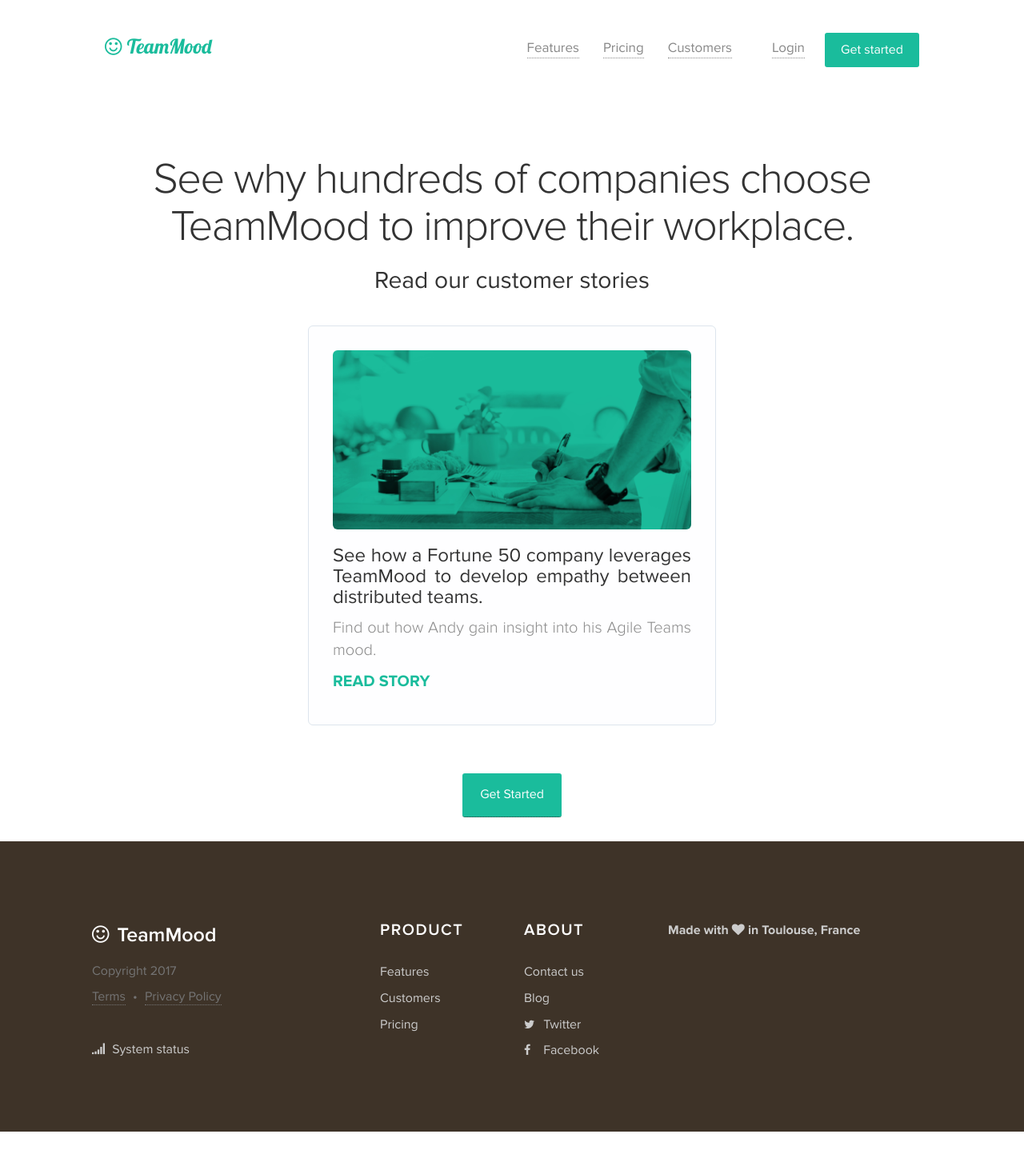
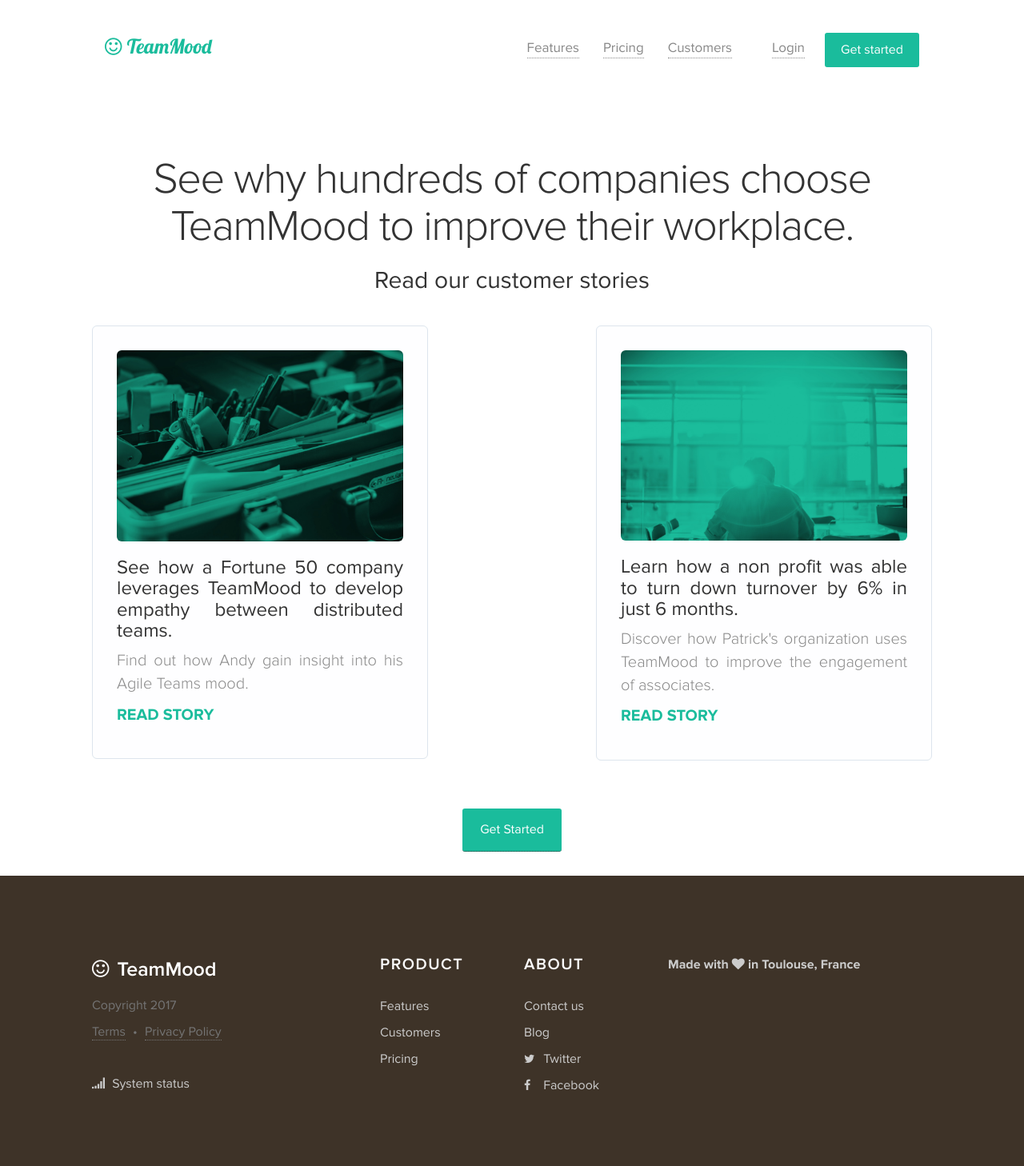
Before and after one commit to TeamMood/landing-page, a Jekyll site: the page built from en/success/index.html, in a window 1280 px wide. Shown: the whole page at 80% size. Built offline with Jekyll 4.4.1, drawn with Linux system fonts in a browser that asks for light colours; nearby versions of some CDN libraries; a script that is not in the unit is left out; comment, search, counter and statistics services are not loaded; before the commit the page ends 1415 px from its top, so only the background shows below that.

Commit message:
Success stories

```diff
--- a/en/success/index.html
+++ b/en/success/index.html
@@ -20,28 +20,28 @@
     </div>
 </div>
 
-<!--<div class="homepage-api">-->
-    <!--<div class="container">-->
-        <!--<div class="row">-->
-            <!--<div class="col-md-5">-->
-                <!--<div class="story">-->
-                    <!--<img class="img-responsive img-rounded" src="/images/success/postits.jpg">-->
-                    <!--<h3 class="text-justify">See how an IT manager deploys TeamMood in order to support his team of ScrumMasters.</h3>-->
-                    <!--<p class="text-justify">Check how Jean-Baptiste uses TeamMood as a new way to open discussions on the workplace.</p>-->
-                    <!--<p class="text-justify"><strong><a href="#">READ STORY</a></strong></p>-->
-                <!--</div>-->
-            <!--</div>-->
-            <!--<div class="col-md-5 col-md-offset-2">-->
-                <!--<div class="story">-->
-                    <!--<img class="img-responsive img-rounded" src="/images/success/working.jpg">-->
-                    <!--<h3 class="text-justify">Learn how a non profit was able to turn down turnover by 6% in just 6 months.</h3>-->
-                    <!--<p class="text-justify">Discover how Patrick's organization uses TeamMood to improve the engagement of associates.</p>-->
-                    <!--<p class="text-justify"><strong><a href="#">READ STORY</a></strong></p>-->
-                <!--</div>-->
-            <!--</div>-->
-        <!--</div>-->
-    <!--</div>-->
-<!--</div>-->
+<div class="homepage-api">
+    <div class="container">
+        <div class="row">
+            <div class="col-md-5">
+                <div class="story">
+                    <img class="img-responsive img-rounded" src="/images/success/postits.jpg">
+                    <h3 class="text-justify">See how a Fortune 50 company leverages TeamMood to develop empathy between distributed teams.</h3>
+                    <p class="text-justify">Find out how Andy gain insight into his Agile Teams mood.</p>
+                    <p class="text-justify"><strong><a href="Success-story-agile-team.pdf">READ STORY</a></strong></p>
+                </div>
+            </div>
+            <div class="col-md-5 col-md-offset-2">
+                <div class="story">
+                    <img class="img-responsive img-rounded" src="/images/success/working.jpg">
+                    <h3 class="text-justify">Learn how a non profit was able to turn down turnover by 6% in just 6 months.</h3>
+                    <p class="text-justify">Discover how Patrick's organization uses TeamMood to improve the engagement of associates.</p>
+                    <p class="text-justify"><strong><a href="Success-story-Ascension.pdf">READ STORY</a></strong></p>
+                </div>
+            </div>
+        </div>
+    </div>
+</div>
 <!--<div class="homepage-api">-->
     <!--<div class="container">-->
         <!--<div class="row">-->
@@ -64,20 +64,20 @@
         <!--</div>-->
     <!--</div>-->
 <!--</div>-->
-<div class="homepage-api">
-    <div class="container">
-        <div class="row">
-            <div class="col-md-6 col-md-offset-3">
-                <div class="story">
-                    <img class="img-responsive img-rounded" src="/images/success/lunch.jpg">
-                    <h3 class="text-justify">See how a Fortune 50 company leverages TeamMood to develop empathy between distributed teams.</h3>
-                    <p class="text-justify">Find out how Andy gain insight into his Agile Teams mood.</p>
-                    <p class="text-justify"><strong><a href="Success-story-agile-team.pdf">READ STORY</a></strong></p>
-                </div>
-            </div>
-        </div>
-    </div>
-</div>
+<!--<div class="homepage-api">-->
+    <!--<div class="container">-->
+        <!--<div class="row">-->
+            <!--<div class="col-md-6 col-md-offset-3">-->
+                <!--<div class="story">-->
+                    <!--<img class="img-responsive img-rounded" src="/images/success/lunch.jpg">-->
+                    <!--<h3 class="text-justify">See how an IT manager deploys TeamMood in order to support his team of ScrumMasters.</h3>-->
+                    <!--<p class="text-justify">Check how Jean-Baptiste uses TeamMood as a new way to open discussions on the workplace.</p>-->
+                    <!--<p class="text-justify"><strong><a href="#">READ STORY</a></strong></p>-->
+                <!--</div>-->
+            <!--</div>-->
+        <!--</div>-->
+    <!--</div>-->
+<!--</div>-->
 
 
 <div class="content-page">
```
Also changed, not shown: 4 other files.
